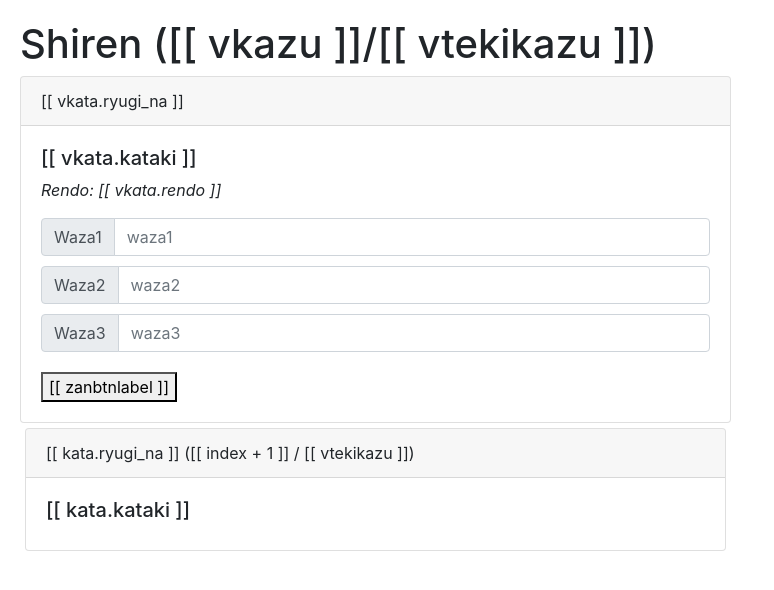
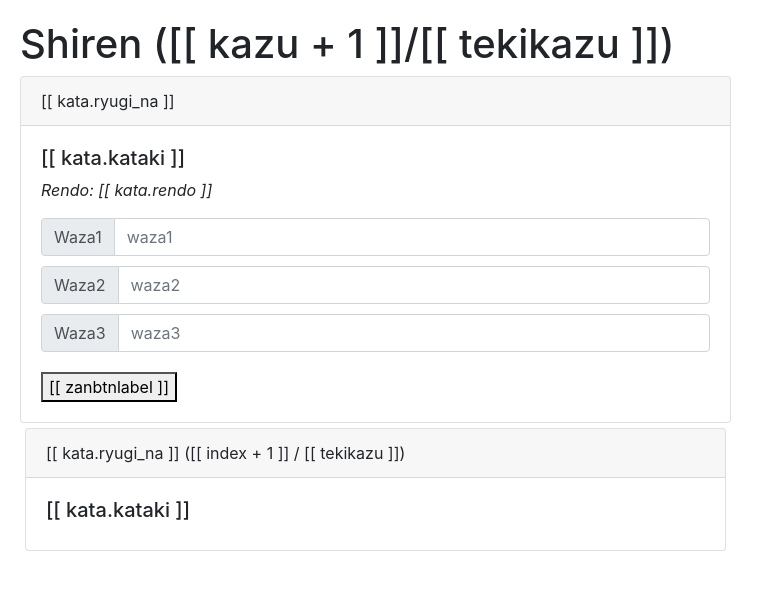
Before and after one commit to 1izard/programming-dojo, a Django app: template programming_dojo/templates/izanamijinja/shiren.html in a window 1280 px wide. Shown: the part 56-646 px from the top of the page, without its empty margins (0-774 px from the left). Run offline with Django 3.2, Linux system fonts and the light colour scheme; the template is opened without the code that fills it, so the values that code supplies are empty; some libraries are stand-ins or nearby versions.

Commit message:
Remove vXXX

```diff
--- a/programming_dojo/static/izanamijinja/js/shiren.js
+++ b/programming_dojo/static/izanamijinja/js/shiren.js
@@ -1,20 +1,13 @@
 let shiren_obj = JSON.parse(document.getElementById('shiren_obj').textContent);
-let tekishu = shiren_obj.tekishu;
-console.log('tekihsu:', tekishu);
-
-let kazu = 0;
-let tekikazu = tekishu.length;
-let kata = tekishu[kazu];
-let wazas = [kata.waza1, kata.waza2, kata.waza3]
 
 new Vue({
     el: '#shiren',
     delimiters: ['[[', ']]'],
     data: {
-        vkazu: kazu + 1,
-        vtekishu: tekishu,
-        vtekikazu: tekikazu,
-        vkata: kata,
+        kazu: 0,
+        tekishu: shiren_obj.tekishu,
+        tekikazu: shiren_obj.tekishu.length,
+        kata: shiren_obj.tekishu[0],
         zan1: '',
         zan2: '',
         zan3: '',
@@ -25,7 +18,7 @@ new Vue({
     computed: {
         zanbtnclass: {
             get: function() {
-                if (kazu >= tekikazu - 1) {
+                if (this.kazu >= this.tekikazu - 1) {
                     return 'btn btn-success';
                 }
                 return this.zanbtnclassname;
@@ -37,14 +30,14 @@ new Vue({
     },
     methods: {
         zan: function() {
-            if (kazu >= tekikazu - 1) {
+            if (this.kazu >= this.tekikazu - 1) {
                 console.log('Zanshin');
-                console.log('tekishu', tekishu);
+                console.log('tekishu', this.tekishu);
                 this.showshirengroup = false;
                 return;
             }
             let zan_lst = [this.zan1.trim(), this.zan2.trim(), this.zan3.trim()];
-            let waza_lst = [kata.waza1.trim(), kata.waza2.trim(), kata.waza3.trim()];
+            let waza_lst = [this.kata.waza1.trim(), this.kata.waza2.trim(), this.kata.waza3.trim()];
             console.log('zan_set:', zan_lst);
             console.log('waza_set:', waza_lst);
             let seikou = true;
@@ -55,8 +48,8 @@ new Vue({
                 }
             }
             console.log('seikou:', seikou);
-            kata.seikou = seikou;
-            if (kazu >= tekikazu - 2) {
+            this.kata.seikou = seikou;
+            if (this.kazu >= this.tekikazu - 2) {
                 this.zanbtnlabel = 'Zanshin';
                 this.zanbtnclass = 'btn btn-success';
             }
@@ -64,9 +57,7 @@ new Vue({
             this.zan1 = '';
             this.zan2 = '';
             this.zan3 = '';
-            this.vkazu = ++kazu + 1;
-            this.vkata = tekishu[kazu];
-            kata = tekishu[kazu];
+            this.kata = this.tekishu[++this.kazu];
         }
     }
 });
--- a/programming_dojo/templates/izanamijinja/shiren.html
+++ b/programming_dojo/templates/izanamijinja/shiren.html
@@ -6,16 +6,16 @@
 {{ shiren_dct|json_script:"shiren_obj" }}
 <div id="shiren">
     <div v-show="showshirengroup">
-        <h1>Shiren ([[ vkazu ]]/[[ vtekikazu ]])</h1>
+        <h1>Shiren ([[ kazu + 1 ]]/[[ tekikazu ]])</h1>
         <div class="row">
             <div class="col-7">
                 <div class="card">
                     <div class="card-header">
-                        [[ vkata.ryugi_na ]]
+                        [[ kata.ryugi_na ]]
                     </div>
                     <div class="card-body">
-                        <h5>[[ vkata.kataki ]]</h5>
-                        <p><i>Rendo: [[ vkata.rendo ]]</i></p>
+                        <h5>[[ kata.kataki ]]</h5>
+                        <p><i>Rendo: [[ kata.rendo ]]</i></p>
                         <div class="input-group" style="margin-bottom: 10px;">
                             <div class="input-group-prepend">
                                 <span class="input-group-text" id="waza1-addon">Waza1</span>
@@ -46,10 +46,10 @@
         <div v-show="!showshirengroup">
             <div class="row">
             <div class="col-7">
-                <div v-for="(kata, index) in vtekishu">
+                <div v-for="(kata, index) in tekishu">
                     <div class="card" style="margin:5px">
                         <div class="card-header">
-                            [[ kata.ryugi_na ]] ([[ index + 1 ]] / [[ vtekikazu ]])
+                            [[ kata.ryugi_na ]] ([[ index + 1 ]] / [[ tekikazu ]])
                         </div>
                         <div class="card-body">
                             <h5>[[ kata.kataki ]]</h5>
```
